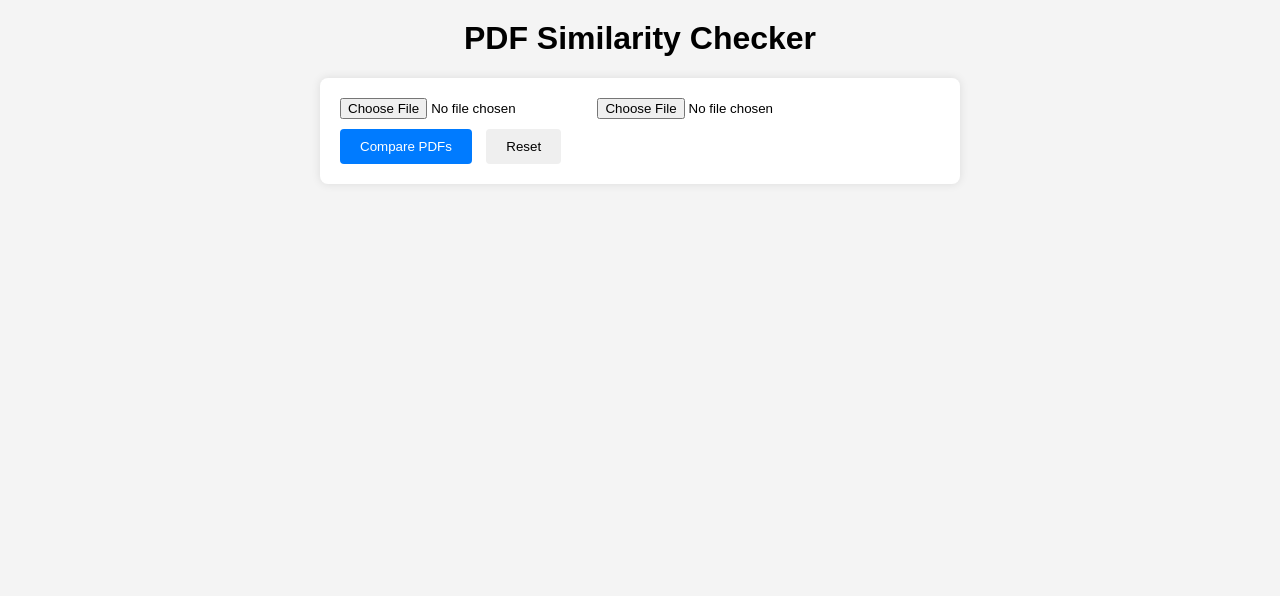
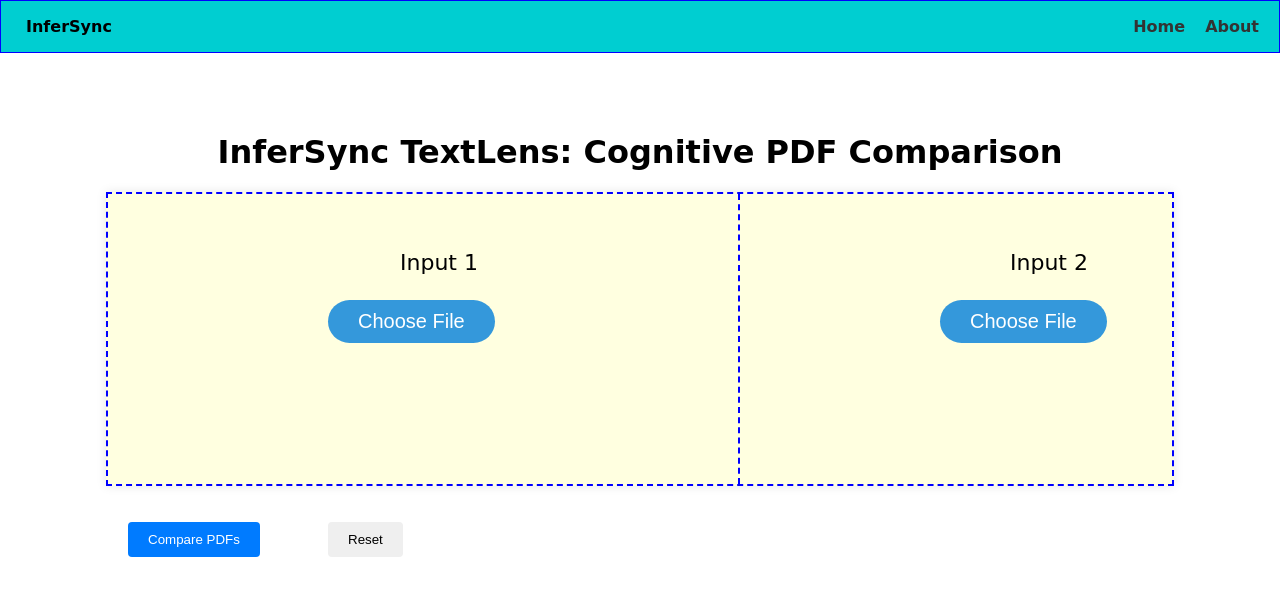
Before and after one commit to Mayur79/Plagarsim-checker, a Flask app: page / in a window 1280 px wide. Shown: the top 596 px of the page. Run offline with Flask 3, Linux system fonts and the light colour scheme.

Commit message:
finalcommit

```diff
--- a/app.py
+++ b/app.py
@@ -10,7 +10,7 @@ from sumy.nlp.tokenizers import Tokenizer
 from sumy.summarizers.lsa import LsaSummarizer
 
 app = Flask(__name__)
-app.secret_key = 'your_secret_key'
+app.secret_key = 'dkfdfkemkrekdf'
 
 # Function to extract text from a PDF
 def get_pdf_text(pdf_file):
@@ -52,11 +52,17 @@ def compare_pdfs(pdf1, pdf2):
     summarizer2 = LsaSummarizer()
     summary2 = summarizer2(parser2.document, 3)  # Adjust the number of sentences in the summary
 
+    # Generate summary for similar content
+    parser_similar_content = PlaintextParser.from_string('\n'.join(similar_content), Tokenizer("english"))
+    summarizer_similar_content = LsaSummarizer()
+    summary_similar_content = summarizer_similar_content(parser_similar_content.document, 3)  # Adjust the number of sentences in the summary
+
     # Convert the summaries to a string
     summary1_text = "\n".join([str(sentence) for sentence in summary1])
     summary2_text = "\n".join([str(sentence) for sentence in summary2])
+    summary_similar_content_text = "\n".join([str(sentence) for sentence in summary_similar_content])
 
-    return text1, text2, similarity_percentage, summary1_text, summary2_text, similar_content
+    return text1, text2, similarity_percentage, summary1_text, summary2_text, similar_content, summary_similar_content_text
 
 # Route for the home page
 @app.route('/')
@@ -71,8 +77,8 @@ def compare():
         pdf2 = request.files['pdf2']
 
         if pdf1.filename and pdf2.filename:
-            text1, text2, similarity_percentage, summary1, summary2, similar_content = compare_pdfs(pdf1, pdf2)
-            return render_template('result.html', text1=text1, text2=text2, similarity_percentage=similarity_percentage, summary1=summary1, summary2=summary2, similar_content=similar_content)
+            text1, text2, similarity_percentage, summary1, summary2, similar_content, summary_similar_content = compare_pdfs(pdf1, pdf2)
+            return render_template('result.html', text1=text1, text2=text2, similarity_percentage=similarity_percentage, summary1=summary1, summary2=summary2, similar_content=similar_content, summary_similar_content=summary_similar_content)
         else:
             flash('Please select two PDF files for comparison.')
             return redirect(url_for('index'))
--- a/static/style.css
+++ b/static/style.css
@@ -1,32 +1,138 @@
 /* style.css */
 
 body {
-    font-family: Arial, sans-serif;
-    background-color: #f4f4f4;
+    font-family: cursive;
+    background-color: white;
     margin: 0;
     padding: 0;
 }
 
+
 h1 {
     text-align: center;
-    margin-top: 20px;
+    margin-top: 80px;
+}
+
+nav {
+    background-color: darkturquoise;
+    /* padding: 2px; */
+    border: 1px solid blue;
+    display: flex;
+    justify-content: space-between;
+    align-items: center;
+}
+
+/* Styles for left and right sides of navigation */
+nav .left-side {
+    flex: 1;
+}
+
+nav .right-side ul {
+    list-style-type: none;
+    margin: 0;
+    padding: 0;
+    display: flex;
+    justify-content: flex-end;
+}
+
+p {
+    font-weight: bolder;
+    margin-left: 25px;
+}
+
+nav .right-side ul li {
+    margin-right: 20px;
+    font-weight: bolder;
+}
+
+nav .right-side ul li a {
+    text-decoration: none;
+    color: #333;
+    transition: color 0.3s ease;
+}
+
+nav .right-side ul li a:hover {
+    color: #666;
+}
+
+nav .right-side ul li a.active {
+    font-weight: bold;
 }
 
 form {
+    width: 12000px;
+    height: 250px;
+    margin: 20px auto;
+    background-color: lightyellow;
+    /* border-radius: 8px; */
+    box-shadow: 0 0 10px rgba(0, 0, 0, 0.1);
+    border: 2px dashed blue;
+}
+
+#pdfForm {
     width: 80%;
-    max-width: 600px;
     margin: 20px auto;
+    background-color: lightyellow;
+    box-shadow: 0 0 10px rgba(0, 0, 0, 0.1);
+    display: flex;
+    justify-content: space-between;
+    align-items: center;
     padding: 20px;
-    background-color: #fff;
-    border-radius: 8px;
-    box-shadow: 0 0 10px rgba(0, 0, 0, 0.1);
+}
+
+.input-wrapper {
+    display: flex;
+    align-items: center;
+}
+
+.input-column {
+    margin-right: 20px;
+    margin-left: 200px;
+    padding-right: 250px;
+
+}
+
+.input-column label {
+    display: block;
+    margin-bottom: 5px;
+}
+
+.line {
+    border-left: 2px dashed blue;
+    height: 290px;
+    margin-left: 140px;
 }
 
 input[type="file"] {
+    border: 1px solid #ccc;
+    /* Add border */
+    padding: 8px;
+    /* Add padding */
+    border-radius: 5px;
+    /* Add border-radius for rounded corners */
+    /* background-colo */
+    /* Background color */
+    color: #333;
+    /* Text color */
+    width: 100%;
+    /* Adjust width */
+    box-sizing: border-box;
+    /* Include padding and border in width */
     margin-bottom: 10px;
+    /* Add margin for spacing between inputs */
 }
 
+/* Style the file input labels */
+.input-column label {
+    display: block;
+    margin-bottom: 5px;
+}
+
+
+
+
 button {
+    position: absolute;
     padding: 10px 20px;
     margin-right: 10px;
     border: none;
@@ -37,54 +143,53 @@ button {
 button[type="submit"] {
     background-color: #007bff;
     color: #fff;
+    margin-top: 400px;
+}
+
+
+.reset {
+    margin-top: 400px;
+    margin-left: 200px;
 }
 
 button[type="submit"]:hover,
 button[type="button"]:hover {
     opacity: 0.8;
+
 }
 
-
-
-/* body {
-    font-family: Arial, sans-serif;
-    background-image: url('background.jpg');
-    background-size: cover;
-    text-align: center;
-    padding: 20px;
-    color: white;
+.input-column input[type="file"] {
+    display: none;
 }
 
-h1 {
-    font-size: 32px;
+.custom-button {
+    padding: 10px 30px;
+    border-radius: 25px;
+    background-color: #3498db;
+    color: #fff;
+    border: none;
+    cursor: pointer;
+    position: absolute;
+    top: 0;
+    margin-top: 300px;
+    font-size: 20px;
+
 }
 
-input[type="file"] {
-    display: block;
-    margin: 10px auto;
-}
-Q
-button {
-    background-color: #4CAF50;
-    color: white;
-    border: none;
-    padding: 10px 20px;
-    cursor: pointer;
+.Inputext {
+    top: 0;
+    left: 0;
+    margin-left: 400px;
+    position: absolute;
+    margin-top: 250px;
+    font-size: 22px;
 }
 
-button:hover {
-    background-color: #45a049;
+.Inputext2 {
+    top: 0;
+    left: 0;
+    margin-left: 1010px;
+    position: absolute;
+    margin-top: 250px;
+    font-size: 22px;
 }
-
-#result {
-    display: block;
-    margin-top: 20px;
-}
-
-#similarity {
-    font-weight: bold;
-}
-
-pre {
-    white-space: pre-wrap;
-} */
--- a/templates/index.html
+++ b/templates/index.html
@@ -1,8 +1,14 @@
 <!DOCTYPE html>
 <html>
 <head>
-    <title>PDF Similarity Checker</title>
+    <title>InferSync TextLens: Cognitive PDF Comparison</title>
     <link rel="stylesheet" type="text/css" href="{{ url_for('static', filename='style.css') }}">
+    <style>
+        /* Add this style to hide the Choose File button when a file is selected */
+        .custom-button.hidden {
+            display: none;
+        }
+    </style>
     <script>
         function validateFileType(fileInput) {
             const allowedExtensions = /(\.pdf)$/i;
@@ -11,20 +17,78 @@
                 fileInput.value = '';
                 return false;
             }
+            // Display selected file name
+            const fileName = fileInput.value.split('\\').pop(); // Get the file name without path
+            const button = fileInput.parentNode.querySelector('.custom-button');
+            const fileDisplay = fileInput.parentNode.querySelector('.file-name');
+            fileDisplay.textContent = fileName;
+
+            // Check if it's the first input and adjust the margin of the line
+            if (fileInput.id === 'pdf1') {
+                const line = document.querySelector('.line');
+                if (fileName) {
+                    line.style.marginLeft = '-31px'; // Adjust margin when file is selected
+                } else {
+                    line.style.marginLeft = '140px'; // Reset margin when no file is selected
+                }
+            }
+
+            button.classList.add('hidden'); // Hide the Choose File button
         }
 
         function resetForm() {
             document.getElementById('pdfForm').reset();
+            // Reset displayed file names and show Choose File buttons
+            const fileInputs = document.querySelectorAll('input[type="file"]');
+            fileInputs.forEach(input => {
+                input.parentNode.querySelector('.file-name').textContent = '';
+                input.parentNode.querySelector('.custom-button').classList.remove('hidden');
+            });
+
+            // Reset the margin of the line when form is reset
+            const line = document.querySelector('.line');
+            line.style.marginLeft = '140px';
+        }
+
+        function triggerFileInput(inputId) {
+            document.getElementById(inputId).click();
         }
     </script>
 </head>
 <body>
-    <h1>PDF Similarity Checker</h1>
+    <div class="container">
+        <nav>
+            <div class="left-side">
+                <p>InferSync</p>
+            </div>
+            <div class="right-side">
+                <ul>
+                    <li><a href="#" class="active">Home</a></li>
+                    <li><a href="#">About</a></li>
+                </ul>
+            </div>
+        </nav>
+    </div>
+    <h1>InferSync TextLens: Cognitive PDF Comparison</h1>
+    <p></p>
     <form method="post" action="/compare" enctype="multipart/form-data" id="pdfForm">
-        <input type="file" name="pdf1" accept=".pdf" required onchange="validateFileType(this)">
-        <input type="file" name="pdf2" accept=".pdf" required onchange="validateFileType(this)">
+        <div class="input-wrapper">
+            <div class="input-column">
+                <label for="pdf1" class="Inputext">Input 1</label>
+                <button type="button" class="custom-button" onclick="triggerFileInput('pdf1')">Choose File</button>
+                <input type="file" name="pdf1" id="pdf1" accept=".pdf" required style="display: none;" onchange="validateFileType(this)">
+                <span class="file-name"></span>
+            </div>
+            <div class="line"></div>
+            <div class="input-column">
+                <label for="pdf2" class="Inputext2">Input 2</label>
+                <button type="button" class="custom-button" onclick="triggerFileInput('pdf2')">Choose File</button>
+                <input type="file" name="pdf2" id="pdf2" accept=".pdf" required style="display: none;" onchange="validateFileType(this)">
+                <span class="file-name"></span>
+            </div>
+        </div>
         <button type="submit">Compare PDFs</button>
-        <button type="button" onclick="resetForm()">Reset</button>
+        <button type="button" onclick="resetForm()" class="reset">Reset</button>
     </form>
 </body>
 </html>
```
Also changed, not shown: static/result.css (+10 -9 lines), templates/result.html (+15 -9 lines), templates/right.png (added), templates/tickmark.jpg (added).
